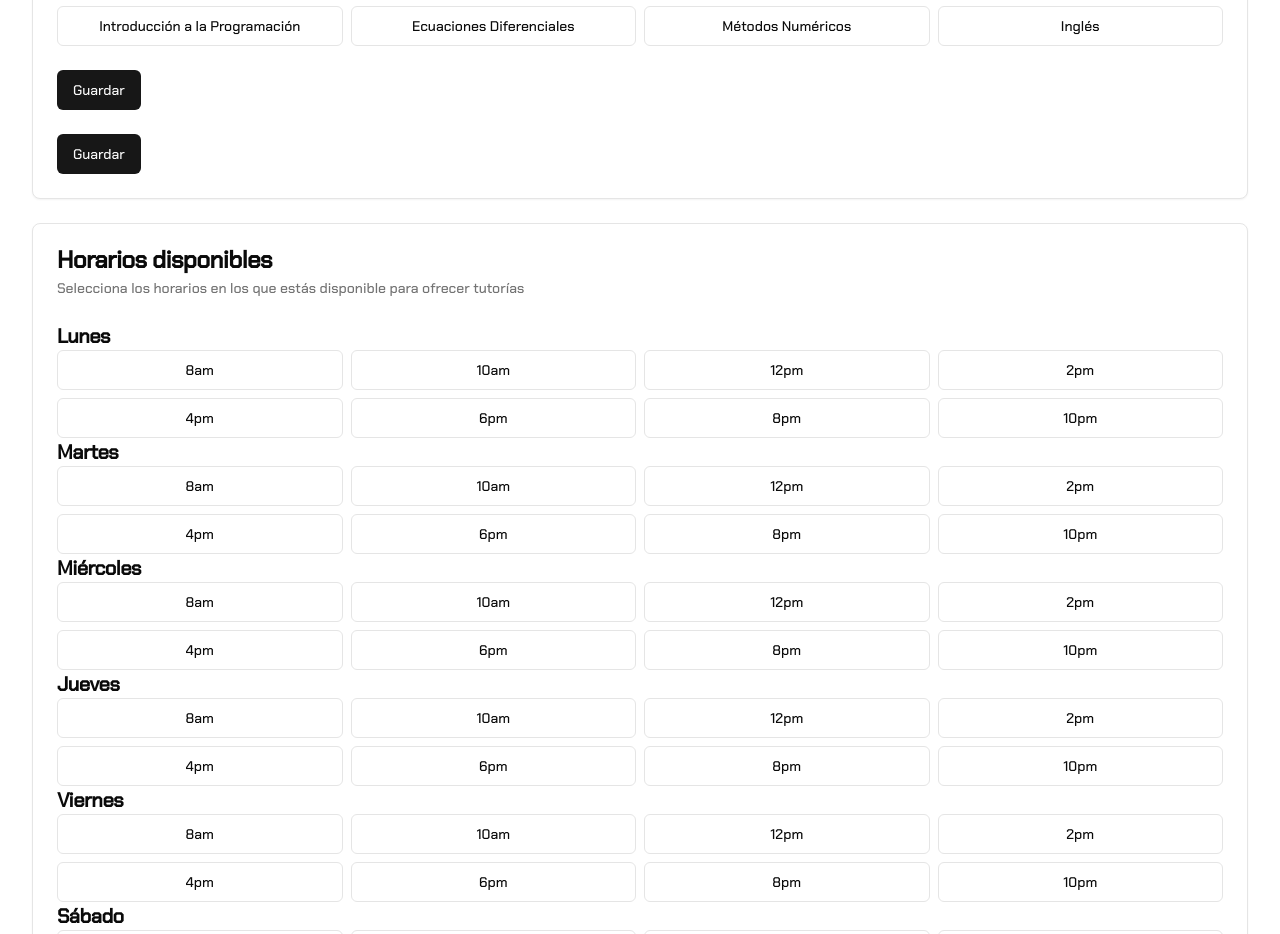
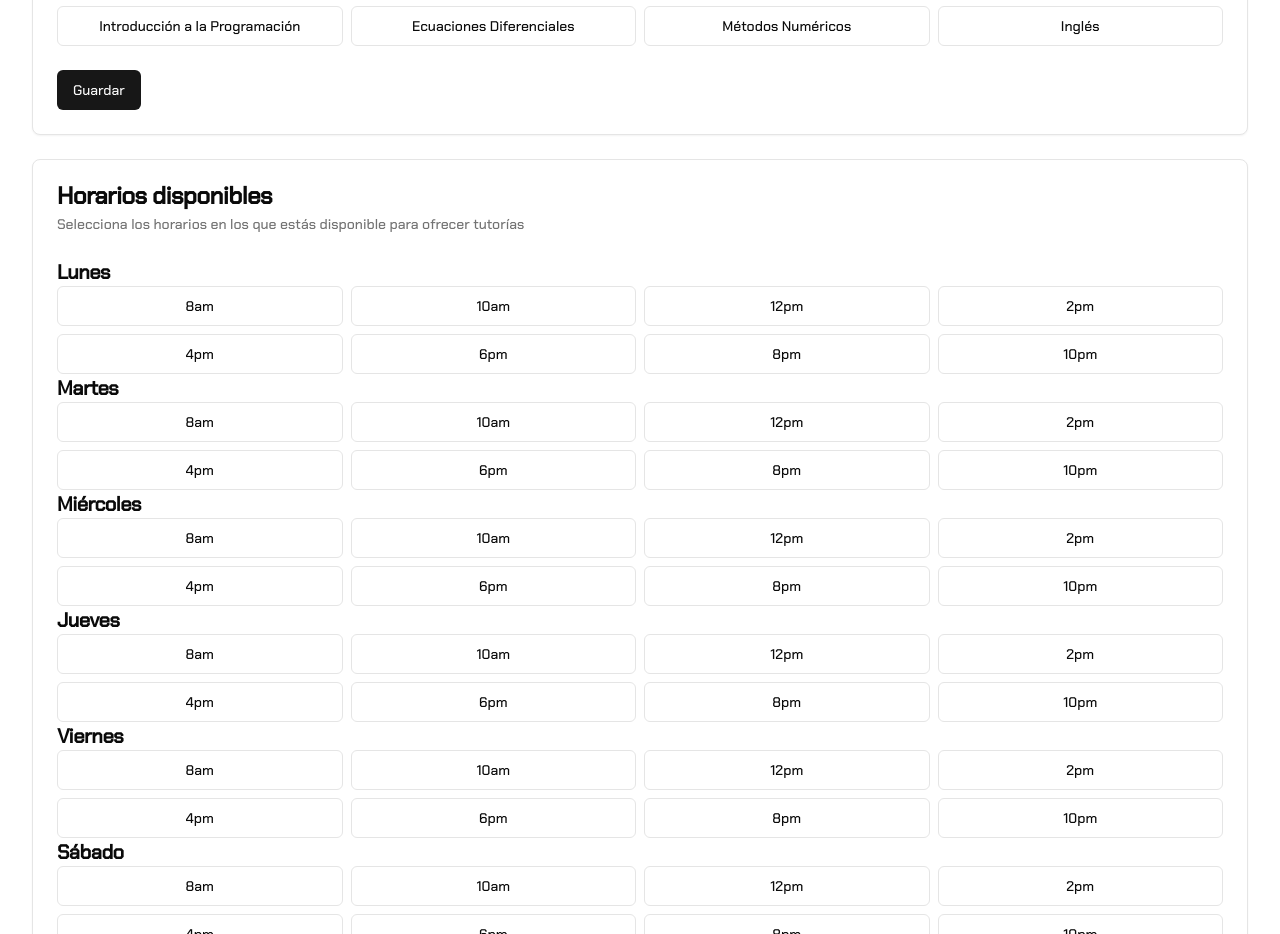
Before and after one commit to carlosandresat/tuto-u, a Next.js app: page /home/myprofile in a window 1280 px wide. Shown: the part 1160-2094 px from the top of the page. Built offline with nearby package versions, Linux system fonts and the light colour scheme; no server answers; the database is empty.

Commit message:
refactor: delete button from CardFooter of Courses section

```diff
--- a/src/app/home/myprofile/page.tsx
+++ b/src/app/home/myprofile/page.tsx
@@ -90,9 +90,6 @@ export default async function MyProfile() {
             <CardContent>
               <ProfileCoursesForm userId={session?.user?.id || ""} coursesConfig={courses}></ProfileCoursesForm>
             </CardContent>
-            <CardFooter>
-              <Button>Guardar</Button>
-            </CardFooter>
           </Card>
           <Card className="w-full mt-6">
             <CardHeader>
```
